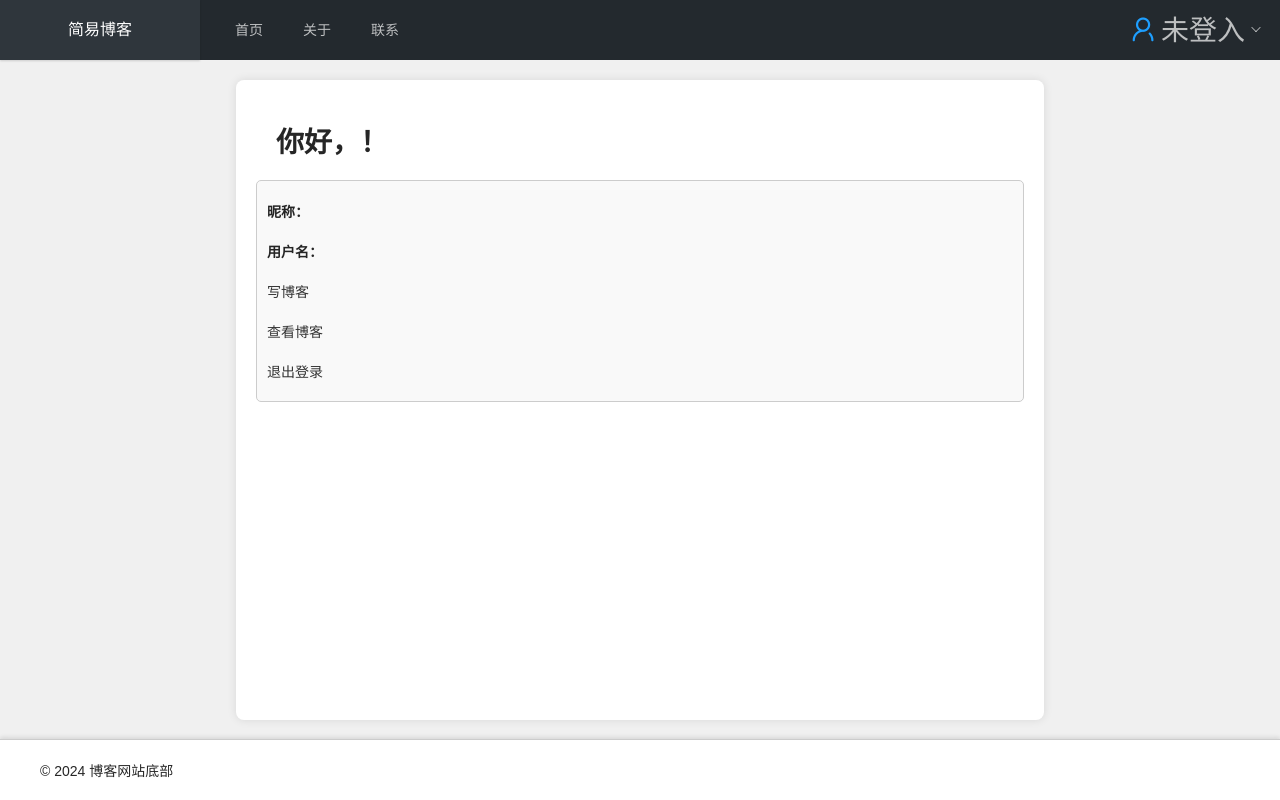
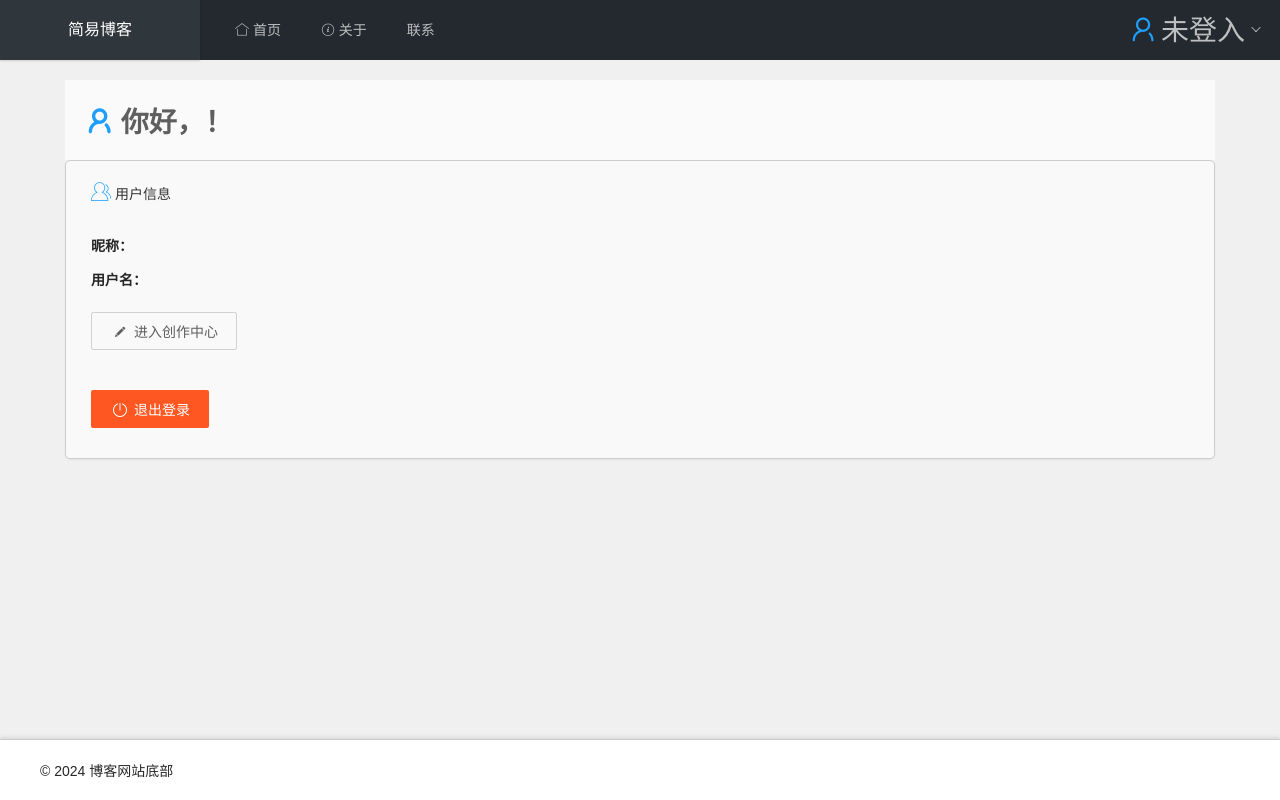
Before and after one commit to Apauto-to-all/SimpleBlog, a FastAPI app: template templates/user.html in a window 1280 px wide. Run offline with FastAPI, Linux system fonts and the light colour scheme; the template is opened without the code that fills it, so the values that code supplies are empty; parts of the project's set-up code (start-up, migrations or seed data) failed here and were passed over.

Commit message:
美化博客和用户页面

```diff
--- a/templates/base.html
+++ b/templates/base.html
@@ -25,9 +25,21 @@
     <a href="/index" class="layui-logo layui-hide-xs layui-bg-black">简易博客</a>
     <!-- 头部导航 -->
     <ul class="layui-nav layui-layout-left">
-      <li class="layui-nav-item"><a href="/index">首页</a></li>
-      <li class="layui-nav-item"><a href="/about">关于</a></li>
-      <li class="layui-nav-item"><a href="/contact">联系</a></li>
+      <li class="layui-nav-item">
+        <a href="/index">
+          <i class="layui-icon layui-icon-home"></i> 首页
+        </a>
+      </li>
+      <li class="layui-nav-item">
+        <a href="/about">
+          <i class="layui-icon layui-icon-about"></i> 关于
+        </a>
+      </li>
+      <li class="layui-nav-item">
+        <a href="/contact">
+          <i class="layui-icon layui-icon-contact"></i> 联系
+        </a>
+      </li>
     </ul>
     <!-- 右侧导航 -->
     <ul class="layui-nav layui-layout-right">
@@ -38,9 +50,15 @@
           <i class=" layui-icon layui-icon-down layui-nav-more"></i>
         </a>
         <dl class="layui-nav-child layui-anim layui-anim-upbit">
-          <dd><a href="javascript:;" id="user-profile">个人中心</a></dd>
-          <dd><a href="/user_login" id="user-login">登入</a></dd>
-          <dd><a href="/user_logout" id="user-logout">登出</a></dd>
+          <dd><a href="javascript:;" id="user-profile">
+              <i class="layui-icon layui-icon-username"></i> 个人中心
+            </a></dd>
+          <dd><a href="/user_login" id="user-login">
+              <i class="layui-icon layui-icon-login"></i> 登入
+            </a></dd>
+          <dd><a href="/user_logout" id="user-logout">
+              <i class="layui-icon layui-icon-logout"></i> 登出
+            </a></dd>
         </dl>
       </li>
     </ul>
--- a/templates/user.html
+++ b/templates/user.html
@@ -6,15 +6,29 @@
 
 <link rel="stylesheet" href="/static/css/login.css">
 
-<div class="container">
-    <h1 style="padding: 20px;">你好，{{ user_dict.nickname }}！</h1>
-    <div class="user-info">
-        <p><strong>昵称：</strong> {{ user_dict.nickname }}</p>
-        <p><strong>用户名：</strong> {{ user_dict.username }}</p>
-        <!-- 其他用户信息 -->
-        <a href="/user/{{ user_dict.username }}/blog/write">写博客</a>
-        <a href="/user/{{ user_dict.username }}/blog">查看博客</a>
-        <a href="/user_logout">退出登录</a>
+<div class="layui-container">
+    <h1 class="layui-bg-gray" style="padding: 20px;">
+        <i class="layui-icon layui-icon-username" style="font-size: 28px; color: #1e9fff;"></i>
+        你好，{{ user_dict.nickname }}！
+    </h1>
+    <div class="user-info layui-card">
+        <div class="layui-card-header">
+            <i class="layui-icon layui-icon-user" style="font-size: 20px; color: #1e9fff;"></i>
+            用户信息
+        </div>
+        <div class="layui-card-body">
+            <p><strong>昵称：</strong> {{ user_dict.nickname }}</p>
+            <p><strong>用户名：</strong> {{ user_dict.username }}</p>
+            <!-- 其他用户信息 -->
+            <a href="/user/{{ user_dict.username }}/blog" class="layui-btn layui-btn-primary">
+                <i class="layui-icon layui-icon-edit"></i> 进入创作中心
+            </a>
+        </div>
+        <div class="layui-card-body">
+            <a href="/user_logout" class="layui-btn layui-btn-danger">
+                <i class="layui-icon layui-icon-logout"></i> 退出登录
+            </a>
+        </div>
     </div>
 </div>
 
```
Also changed, not shown: templates/user_blog.html (+23 -5 lines), templates/write_blog.html (+10 -4 lines).
